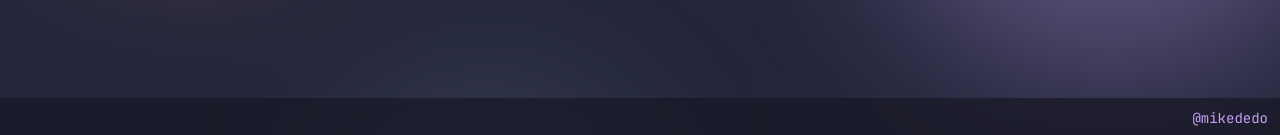
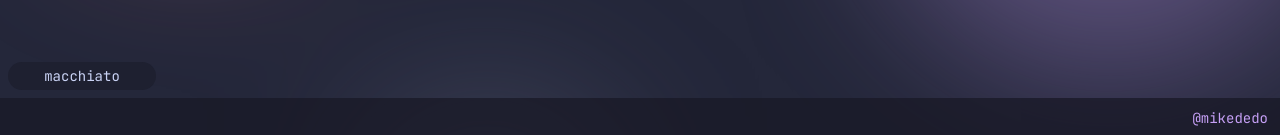
Before and after one commit to mikededo/portfolio, a SvelteKit app: page / in a window 1280 px wide. Shown: the part 662-797 px from the top of the page. Built offline with nearby package versions, Linux system fonts and the light colour scheme.

Commit message:
feat: add theme switcher

```diff
--- /dev/null
+++ b/src/lib/components/index.ts
@@ -0,0 +1 @@
+export { default as ThemeBuilder } from './theme-builder.svelte';
--- /dev/null
+++ b/src/lib/components/theme-builder.svelte
@@ -0,0 +1,42 @@
+<script lang="ts">
+    import { sineInOut } from 'svelte/easing';
+    import { fade } from 'svelte/transition';
+
+    type Theme = 'frappe' | 'latte' | 'macchiato' | 'mocha';
+    const THEMES: Theme[] = ['latte', 'frappe', 'macchiato', 'mocha'];
+
+    let show = $state(false);
+
+    const onClick = () => {
+        show = !show;
+    };
+
+    const onSelect = (theme: Theme) => () => {
+        document.documentElement.className = theme;
+    // TODO: Add cookie to the theme and also check in the hooks
+    };
+</script>
+
+<div class="fixed bottom-12 left-2">
+    {#if show}
+        <div
+            transition:fade={{ duration: 125, easing: sineInOut }}
+            class="bg-mantle text-sm p-2 rounded-lg mb-1 flex flex-col gap-[1px]"
+        >
+            {#each THEMES as theme}
+                <button
+                    class="px-4 py-0.5 rounded-full hover:bg-base outline-none text-left"
+                    onclick={onSelect(theme)}
+                >
+                    {theme}
+                </button>
+            {/each}
+        </div>
+    {/if}
+    <button
+        class="px-6 py-1 bg-mantle rounded-full hover:bg-crust w-[148px]"
+        onclick={onClick}
+    >
+        <p class="text-sm">macchiato</p>
+    </button>
+</div>
--- a/src/lib/index.ts
+++ b/src/lib/index.ts
@@ -1 +1 @@
-// place files you want to import through the `$lib` alias in this folder.
+export * from './components/index';
--- a/src/routes/+layout.svelte
+++ b/src/routes/+layout.svelte
@@ -1,5 +1,7 @@
 <script lang="ts">
     import '../app.css';
+
+    import { ThemeBuilder } from '$lib/components';
 
     const { children } = $props();
 </script>
@@ -24,3 +26,5 @@
         <p class="text-sm text-mauve leading-4">@mikededo</p>
     </footer>
 </div>
+
+<ThemeBuilder />
```
Also changed, not shown: src/app.css (+4 -4 lines).
